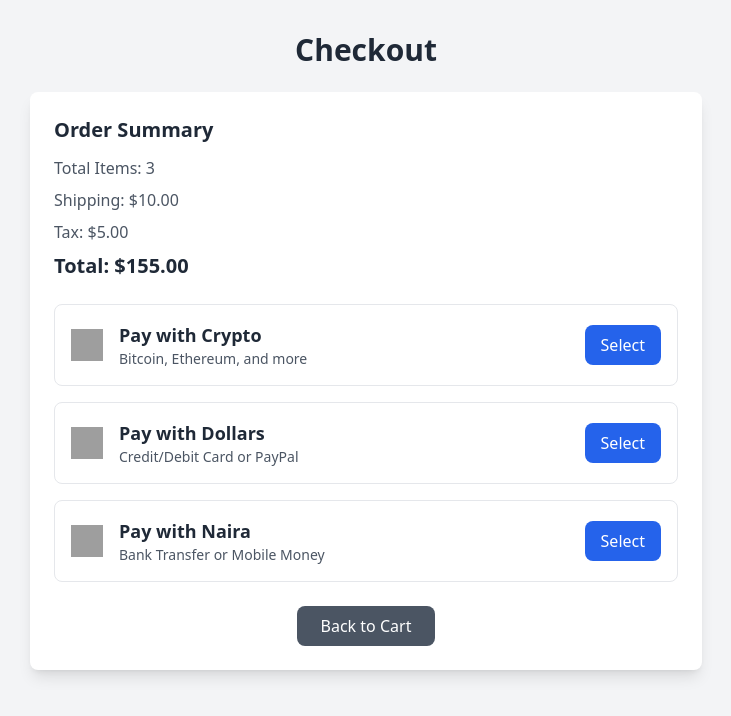
After one commit to wolfgang-99/meyle_site, a Flask app: page /checkout in a window 1280 px wide. The commit adds this page. Shown: the top 716 px of the page, without its empty margins (274-1005 px from the left). Run offline with Flask 3, Linux system fonts and the light colour scheme; parts of the project's set-up code (start-up, migrations or seed data) failed here and were passed over; some libraries are stand-ins or nearby versions; grey boxes are pictures that could not be loaded.

```diff
--- a/main.py
+++ b/main.py
@@ -8,7 +8,7 @@ from pymongo.server_api import ServerApi
 from flask import Flask, render_template, request, redirect, url_for, session, flash, jsonify, make_response, Response
 from server import authenticate_user, create_user_account, generate_password, update_login_collection, \
     update_withdrawal_collection, delete_user_account, get_product, retrieve_image, validate_product_image, save_cart, \
-    get_cart, delete_from_cart
+    get_cart, delete_from_cart, save_order, get_order_list, get_product_list, get_order_by_id
 from translate import Translator
 import json
 from email_module import email_admin, email_user
@@ -264,6 +264,7 @@ def add_to_cart(product_id):
             session['cart'] = cart
         return redirect(url_for('show_products'))
 
+
 @app.route('/remove_from_cart/<product_id>', methods=['POST'])
 def remove_from_cart(product_id):
     if "email" in session:  # check if email is in session
@@ -290,6 +291,50 @@ def remove_from_cart(product_id):
         return redirect(url_for('view_cart'))
 
 
+# ---------------------- checkout section ------------------------------
+@app.route("/checkout")
+def check_out():
+    return render_template("checkout.html")
+
+
+# ---------------------- order section ------------------------------
+@app.route("/order")
+def place_order():
+    order_id = "#12345"
+    customer_details = {"name": "John Doe",
+                        "email": "example@gmail.com",
+                        "contact": "+2349023232"}
+    order_list = [{"product_id": "glass",
+                   "quantity": 1,
+                   "price": 50,
+                   }]
+    order_price = 50
+    status = "Pending"
+    shipping_address = "nill"
+    shipping_logistic = "nill"
+    pick_up_branch = "enugu"
+    branch_logistic = 50
+    total_price = 100
+    time = dt.datetime.now()
+
+    order = {"order_id": order_id,
+             "customer_details": customer_details,
+             "order_list": order_list,
+             "order_price": order_price,
+             "status": status,
+             "shipping_address": shipping_address,
+             "shipping_logistic": shipping_logistic,
+             "pick_up_branch": pick_up_branch,
+             "branch_logistic": branch_logistic,
+             "total_price": total_price,
+             "order_time": time
+             }
+
+    saved_order = save_order(order)
+    if saved_order:
+        return "your order have been placed"
+
+
 # ---------------------- product  section -------------------------------------
 @app.route('/image/<filename>')
 def get_image(filename):
@@ -302,13 +347,29 @@ def get_image(filename):
 
 @app.route('/products')
 def show_products():
-    image_collection = db['products']
+    product_list = get_product_list()
 
-    # Retrieve a list of image documents from MongoDB
-    product_documents = image_collection.find()
+    return render_template('products.html', products=product_list)
 
-    # Render an HTML template with products
-    return render_template('products.html', products=product_documents)
+
+# ------------- admin section -------------------------------
+@app.route("/admin/dashboard")
+def admin_dashboard():
+    orders = get_order_list()
+    return render_template("admin-dashboard.html", orders=orders)
+
+
+@app.route('/admin/order_details/<order_id>')
+def order_details(order_id):
+    order = get_order_by_id(order_id)
+    if not order:
+        return "Order not found", 404
+    return render_template('order_details.html', order=order)
+
+
+@app.route("/admin/upload")
+def admin_upload():
+    return render_template("upload_product.html")
 
 
 @app.route('/admin/upload_product', methods=['POST'])
@@ -334,12 +395,6 @@ def upload_product():
                 return 'Invalid Image Format. Allowed formats are: jpg, jpeg, png'
         else:
             return 'No Image Uploaded'
-
-
-# ------------- admin section -------------------------------
-@app.route("/admin/upload")
-def admin_upload():
-    return render_template("upload_product.html")
 
 
 # -------------------------------  unused ---------------------------------------------
--- a/server.py
+++ b/server.py
@@ -5,7 +5,7 @@ from bson import ObjectId
 from dotenv import load_dotenv
 import os
 from werkzeug.utils import secure_filename
-
+from datetime import datetime
 
 # Create a temporary directory to store uploaded images
 UPLOAD_FOLDER = 'product images'
@@ -44,7 +44,6 @@ def authenticate_user(email, password):
             return "Login Failed: User not found"
     except Exception as e:
         return "An error occurred: " + str(e)
-
 
 
 def generate_password():
@@ -126,8 +125,18 @@ def get_product(product_id):
     product = image_collection.find_one({'product_details.product_id': product_id})
 
     return product
+
+
+def get_product_list():
+    try:
+        collection = db["products"]
+        products = collection.find()
+        return products
+    except Exception as e:
+        print("An error occurred while saving order" + str(e))
+
+
 def upload_product(image_file_path, image_format, product_details):
-
     # Create a collection to store product
     image_collection = db['products']
 
@@ -247,7 +256,7 @@ def get_cart(email):
     return cart
 
 
-def delete_from_cart(email,product_id):
+def delete_from_cart(email, product_id):
     try:
         collection = db['carts']
 
@@ -264,6 +273,42 @@ def delete_from_cart(email,product_id):
 
     except Exception as e:
         print("An error occurred while removing product from cart: " + str(e))
+
+
+# ---------------------- order section ------------------------------
+def save_order(order):
+    try:
+        collection = db["orders"]
+        collection.insert_one(order)
+        return True
+    except Exception as e:
+        print("An error occurred while saving order" + str(e))
+
+
+def get_order_list():
+    try:
+        collection = db["orders"]
+        orders = collection.find()
+        return orders
+    except Exception as e:
+        print("An error occurred while saving order" + str(e))
+
+
+def get_order_by_id(order_id):
+    try:
+        collection = db["orders"]
+        order = collection.find_one({"order_id": order_id})
+
+        order_time = str(order["order_time"])
+        # Parse the string into a datetime object
+        dt = datetime.fromisoformat(order_time)
+
+        # Format the datetime object into the desired format
+        order["order_time"] = dt.strftime("%B %d, %Y, %I:%M %p")
+
+        return order
+    except Exception as e:
+        print("An error occurred while saving order" + str(e))
 
 
 # -------------------------- unused -----------------------------------------------
--- /dev/null
+++ b/templates/checkout.html
@@ -0,0 +1,93 @@
+<!DOCTYPE html>
+<html lang="en">
+<head>
+  <meta charset="UTF-8">
+  <meta name="viewport" content="width=device-width, initial-scale=1.0">
+  <title>Checkout</title>
+  <script src="https://cdn.tailwindcss.com"></script>
+</head>
+<body class="bg-gray-100 font-sans">
+
+  <!-- Container -->
+  <div class="container mx-auto px-4 py-8">
+    <!-- Heading -->
+    <h1 class="text-2xl md:text-3xl font-bold text-center text-gray-800 mb-6">Checkout</h1>
+
+    <!-- Payment Options -->
+    <div class="bg-white rounded-lg shadow-lg p-4 md:p-6 max-w-2xl mx-auto">
+      <!-- Order Summary -->
+      <div class="mb-6">
+        <h2 class="text-lg md:text-xl font-bold text-gray-800 mb-3">Order Summary</h2>
+        <div class="space-y-1 md:space-y-2">
+          <p class="text-sm md:text-base text-gray-600">Total Items: 3</p>
+          <p class="text-sm md:text-base text-gray-600">Shipping: $10.00</p>
+          <p class="text-sm md:text-base text-gray-600">Tax: $5.00</p>
+          <p class="text-lg md:text-xl font-bold text-gray-800">Total: $155.00</p>
+        </div>
+      </div>
+
+      <!-- Payment Methods -->
+      <div class="space-y-4">
+        <!-- Pay with Crypto -->
+        <div class="flex flex-col md:flex-row items-center justify-between p-3 md:p-4 border border-gray-200 rounded-lg hover:shadow-md transition-shadow duration-300">
+          <div class="flex items-center mb-2 md:mb-0">
+            <img src="https://img.icons8.com/color/48/000000/bitcoin.png" alt="Crypto" class="w-6 h-6 md:w-8 md:h-8 mr-2 md:mr-4">
+            <div>
+              <h3 class="text-base md:text-lg font-semibold text-gray-800">Pay with Crypto</h3>
+              <p class="text-xs md:text-sm text-gray-600">Bitcoin, Ethereum, and more</p>
+            </div>
+          </div>
+          <button
+            class="w-full md:w-auto bg-blue-600 text-white py-1 md:py-2 px-4 rounded-lg hover:bg-green-700 transition duration-300 text-sm md:text-base"
+          >
+            Select
+          </button>
+        </div>
+
+        <!-- Pay with Dollars -->
+        <div class="flex flex-col md:flex-row items-center justify-between p-3 md:p-4 border border-gray-200 rounded-lg hover:shadow-md transition-shadow duration-300">
+          <div class="flex items-center mb-2 md:mb-0">
+            <img src="https://img.icons8.com/color/48/000000/us-dollar.png" alt="Dollars" class="w-6 h-6 md:w-8 md:h-8 mr-2 md:mr-4">
+            <div>
+              <h3 class="text-base md:text-lg font-semibold text-gray-800">Pay with Dollars</h3>
+              <p class="text-xs md:text-sm text-gray-600">Credit/Debit Card or PayPal</p>
+            </div>
+          </div>
+          <button
+            class="w-full md:w-auto bg-blue-600 text-white py-1 md:py-2 px-4 rounded-lg hover:bg-green-700 transition duration-300 text-sm md:text-base"
+          >
+            Select
+          </button>
+        </div>
+
+        <!-- Pay with Naira -->
+        <div class="flex flex-col md:flex-row items-center justify-between p-3 md:p-4 border border-gray-200 rounded-lg hover:shadow-md transition-shadow duration-300">
+          <div class="flex items-center mb-2 md:mb-0">
+            <img src="https://img.icons8.com/color/48/000000/nigeria.png" alt="Naira" class="w-6 h-6 md:w-8 md:h-8 mr-2 md:mr-4">
+            <div>
+              <h3 class="text-base md:text-lg font-semibold text-gray-800">Pay with Naira</h3>
+              <p class="text-xs md:text-sm text-gray-600">Bank Transfer or Mobile Money</p>
+            </div>
+          </div>
+          <button
+            class="w-full md:w-auto bg-blue-600 text-white py-1 md:py-2 px-4 rounded-lg hover:bg-green-700 transition duration-300 text-sm md:text-base"
+          >
+            Select
+          </button>
+        </div>
+      </div>
+
+      <!-- Back to Cart Button -->
+      <div class="mt-6 text-center">
+        <a
+          href="{{ url_for('view_cart') }}"
+          class="inline-block bg-gray-600 text-white py-2 px-6 rounded-lg hover:bg-red-700 transition duration-300 text-sm md:text-base"
+        >
+          Back to Cart
+        </a>
+      </div>
+    </div>
+  </div>
+
+</body>
+</html>
```
Also changed, not shown: templates/admin-dashboard.html (added, +219 -0 lines), templates/cart.html (+24 -2 lines), templates/item.html (deleted, +0 -30 lines), templates/order_details.html (added, +116 -0 lines), templates/test.html (deleted, +0 -72 lines), templates/upload_product.html (+13 -0 lines).
